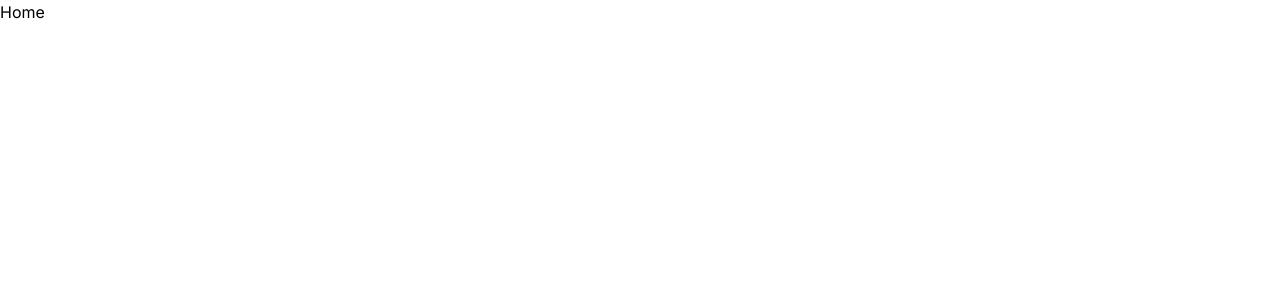
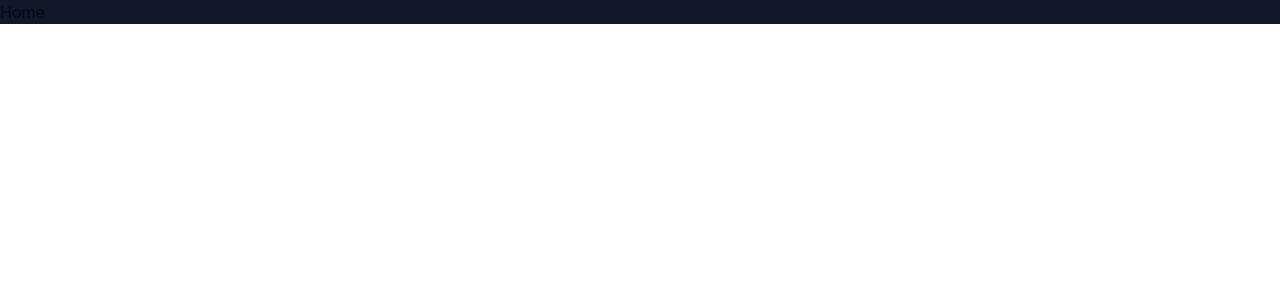
Before and after one commit to Abdulhameed735/ai-platform, a Next.js app: page / in a window 1280 px wide. Shown: the top 300 px of the page. Built offline with nearby package versions, Linux system fonts and the light colour scheme.

Commit message:
shadcn error fixed + NavBar component created

```diff
--- a/src/app/(dashboard)/layout.tsx
+++ b/src/app/(dashboard)/layout.tsx
@@ -1,3 +1,5 @@
+import NavBar from "@/components/NavBar";
+
 const DashboardLayout = ({ children }: { children: React.ReactNode }) => {
   return (
     <div className="h-full relative">
@@ -5,7 +7,10 @@
         <div>Sidebar</div>
       </div>
 
-      <main className="md:pl-72">{children}</main>
+      <main className="md:pl-72">
+        <NavBar />
+        {children}
+      </main>
     </div>
   );
 };
--- /dev/null
+++ b/src/app/(landing)/layout.tsx
@@ -0,0 +1,9 @@
+const LandingLayout = ({ children }: { children: React.ReactNode }) => {
+  return (
+    <main className="h-full bg-[#111827] overflow-auto">
+      <div className="mx-auto max-w-screen-xl h-full w-full">{children}</div>
+    </main>
+  );
+};
+
+export default LandingLayout;
--- /dev/null
+++ b/src/components/NavBar.tsx
@@ -0,0 +1,5 @@
+const NavBar = () => {
+  return <nav>NavBar</nav>;
+};
+
+export default NavBar;
--- a/src/styles/globals.css
+++ b/src/styles/globals.css
@@ -2,11 +2,77 @@
 @tailwind components;
 @tailwind utilities;
 
-html,
-body,
-:root {
-  height: 100%;
-  width: 100%;
-  margin: 0;
-  padding: 0;
+@layer base {
+  :root {
+    --background: 0 0% 100%;
+    --foreground: 222.2 84% 4.9%;
+
+    --muted: 210 40% 96.1%;
+    --muted-foreground: 215.4 16.3% 46.9%;
+
+    --popover: 0 0% 100%;
+    --popover-foreground: 222.2 84% 4.9%;
+
+    --card: 0 0% 100%;
+    --card-foreground: 222.2 84% 4.9%;
+
+    --border: 214.3 31.8% 91.4%;
+    --input: 214.3 31.8% 91.4%;
+
+    --primary: 222.2 47.4% 11.2%;
+    --primary-foreground: 210 40% 98%;
+
+    --secondary: 210 40% 96.1%;
+    --secondary-foreground: 222.2 47.4% 11.2%;
+
+    --accent: 210 40% 96.1%;
+    --accent-foreground: 222.2 47.4% 11.2%;
+
+    --destructive: 0 84.2% 60.2%;
+    --destructive-foreground: 210 40% 98%;
+
+    --ring: 215 20.2% 65.1%;
+
+    --radius: 0.5rem;
+  }
+
+  .dark {
+    --background: 222.2 84% 4.9%;
+    --foreground: 210 40% 98%;
+
+    --muted: 217.2 32.6% 17.5%;
+    --muted-foreground: 215 20.2% 65.1%;
+
+    --popover: 222.2 84% 4.9%;
+    --popover-foreground: 210 40% 98%;
+
+    --card: 222.2 84% 4.9%;
+    --card-foreground: 210 40% 98%;
+
+    --border: 217.2 32.6% 17.5%;
+    --input: 217.2 32.6% 17.5%;
+
+    --primary: 210 40% 98%;
+    --primary-foreground: 222.2 47.4% 11.2%;
+
+    --secondary: 217.2 32.6% 17.5%;
+    --secondary-foreground: 210 40% 98%;
+
+    --accent: 217.2 32.6% 17.5%;
+    --accent-foreground: 210 40% 98%;
+
+    --destructive: 0 62.8% 30.6%;
+    --destructive-foreground: 0 85.7% 97.3%;
+
+    --ring: 217.2 32.6% 17.5%;
+  }
 }
+
+@layer base {
+  * {
+    @apply border-border;
+  }
+  body {
+    @apply bg-background text-foreground;
+  }
+}
```
Also changed, not shown: components.json.
